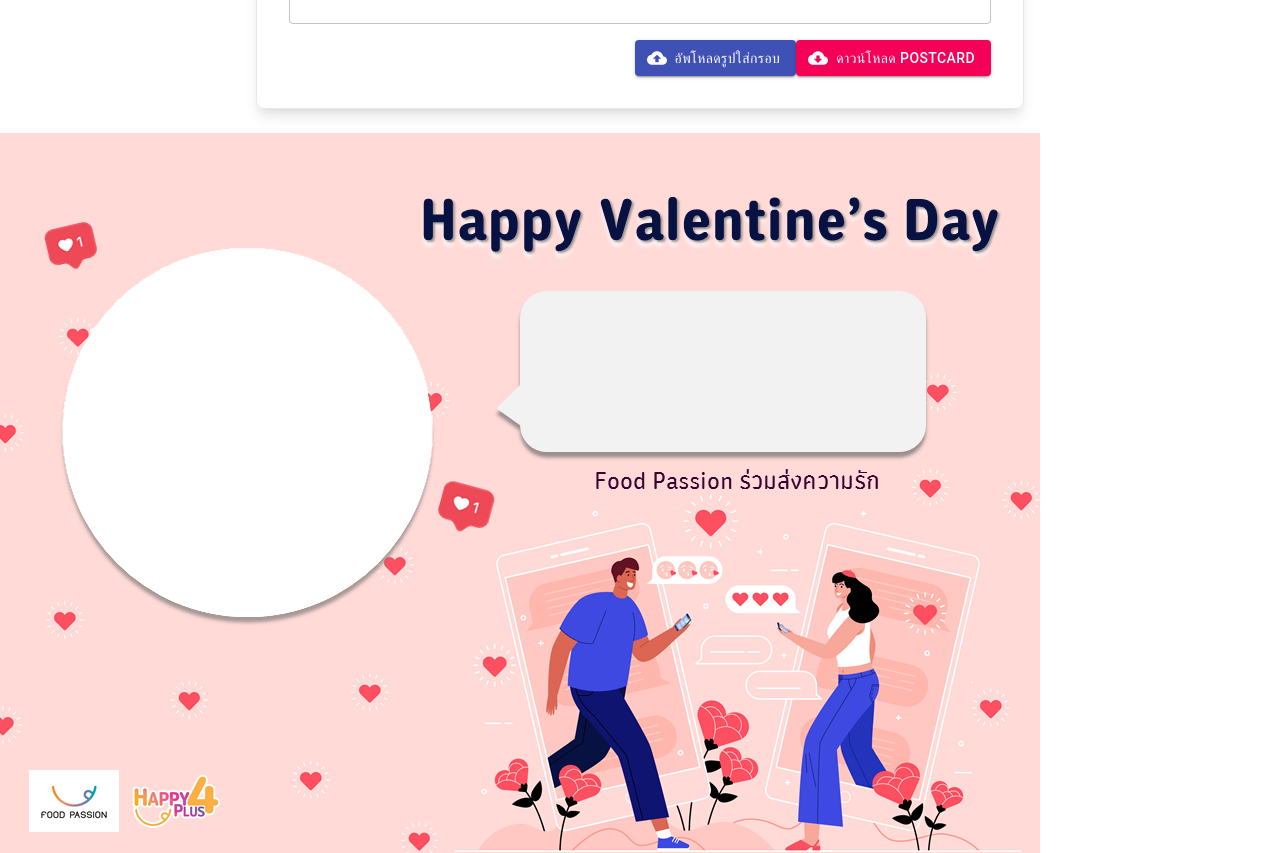
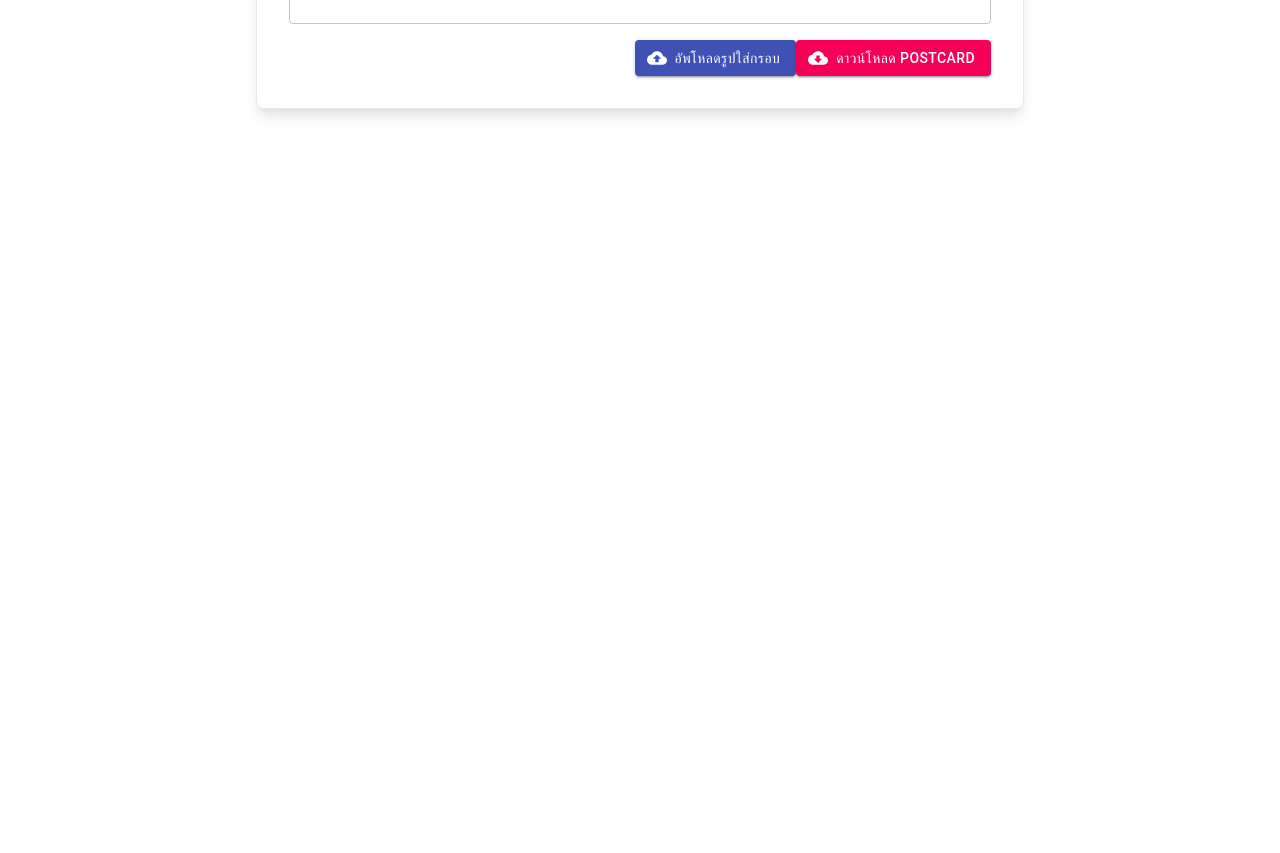
Before and after one commit to fifiGith/postcard-generator, a React (Create React App) app: page / in a window 1280 px wide. Shown: the part 940-1793 px from the top of the page. After the commit the page ends 1073 px from the top, so only its background shows below. Built offline with nearby package versions, Linux system fonts and the light colour scheme.

Commit message:
add hidden

```diff
--- a/src/App.js
+++ b/src/App.js
@@ -154,7 +154,7 @@ class App extends Component {
                         </div>
                     </div>
                 </div>
-                <div className="">
+                <div className="hidden-container">
                     <div className="relative image-container" ref={this.imgContainer}>
                         <img src={this.state.mainImg} ref={this.img} alt="mainImg" />
 
```
